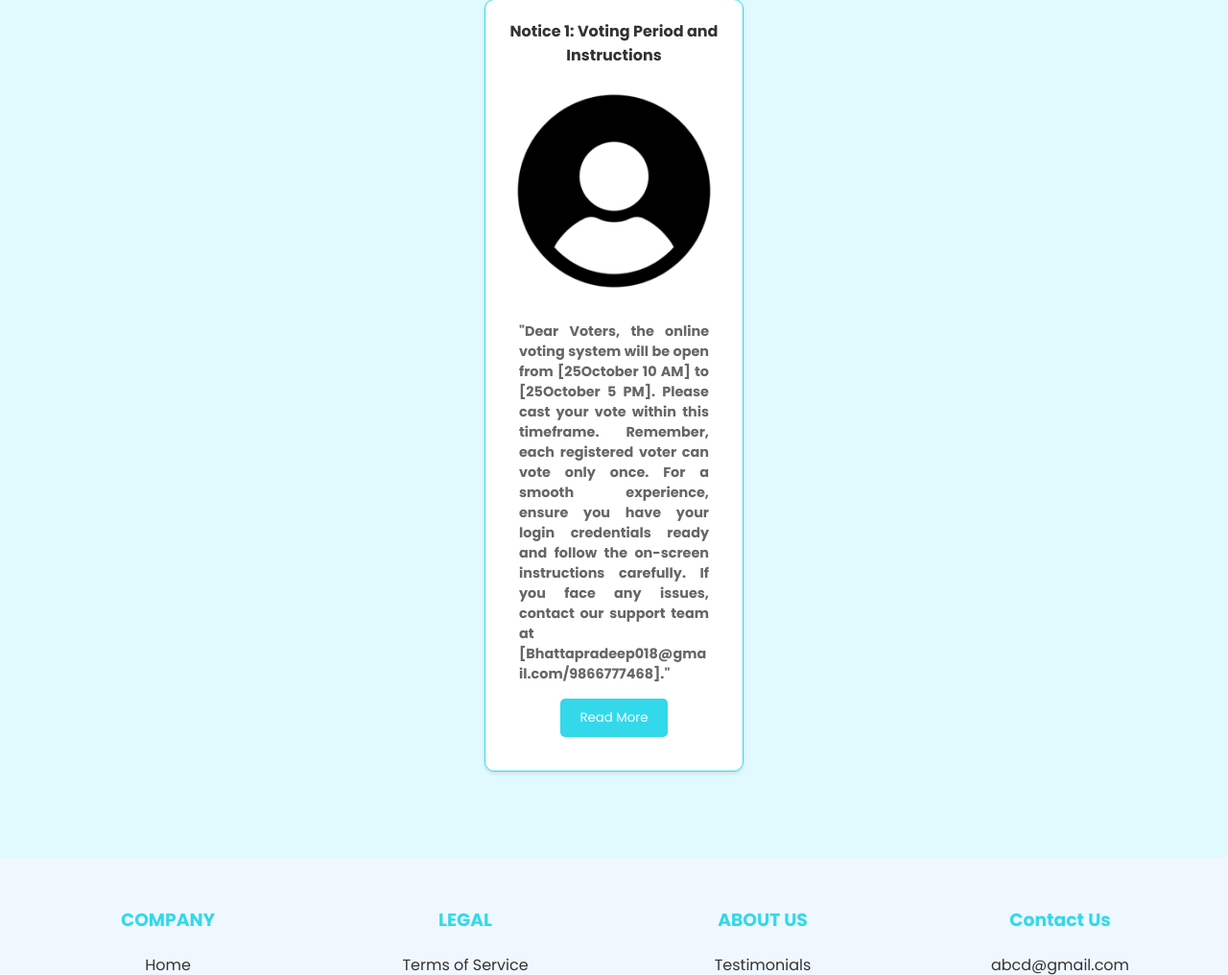
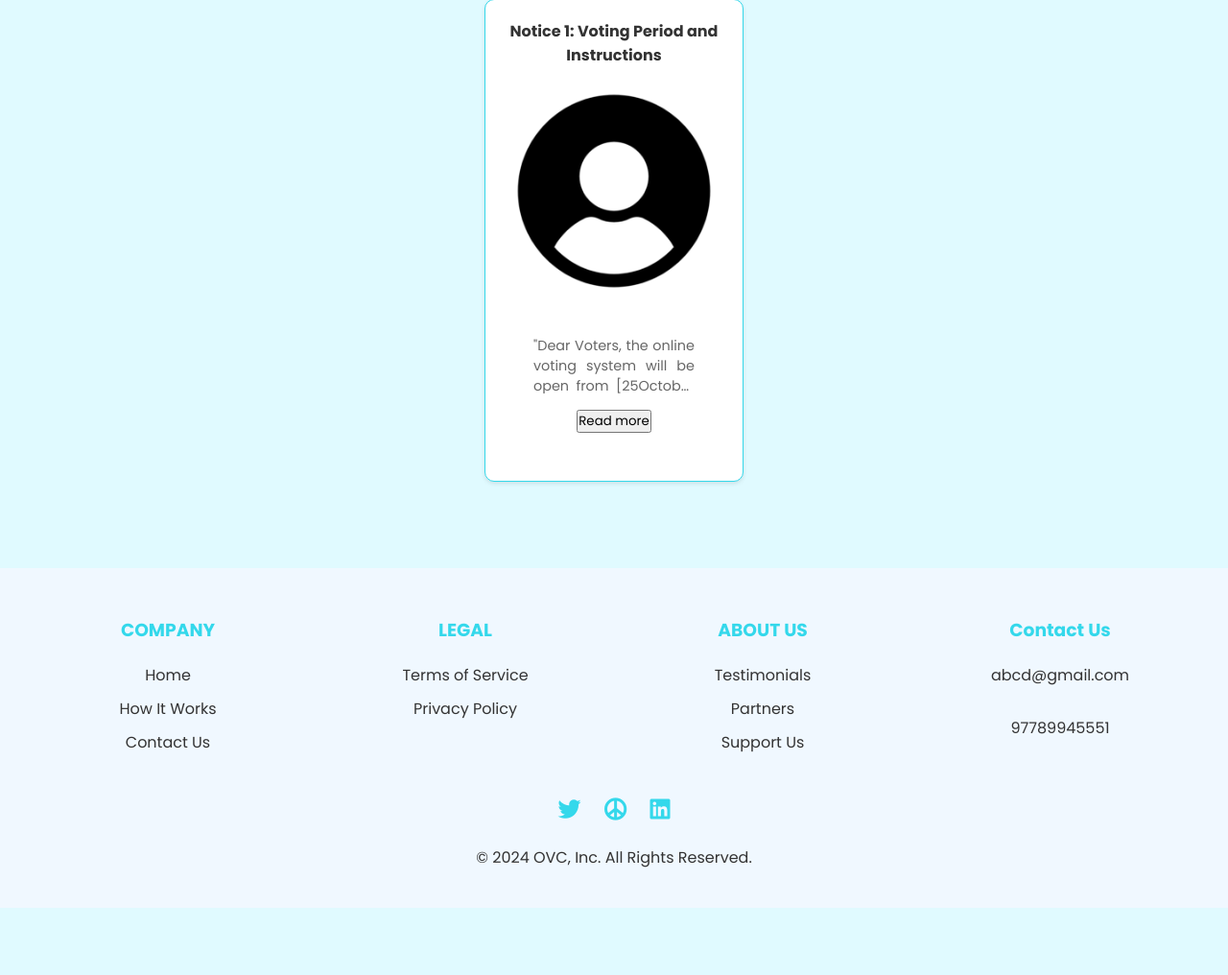
Before and after one commit to pradeepbhattaa/project8sem, a Django app: template project8sem/myapp/templates/myapp/notices.html in a window 1280 px wide. Shown: the part 196-1212 px from the top of the page at 96% size. After the commit the page ends 1142 px from the top, so only its background shows below. Run offline with Django 5.2, Linux system fonts and the light colour scheme; the template is opened without the code that fills it: values that come from a table or form of the project are taken from there, others are empty; data comes from the database, SQL or seed files in the repository; both versions use the stored data as it was after the commit.

Commit message:
notices page updated

```diff
--- a/project8sem/myapp/static/myapp/css/notices.css
+++ b/project8sem/myapp/static/myapp/css/notices.css
@@ -165,6 +165,21 @@ h1 {
     background-color: #5eb051; /* Changed to match signup.css button hover */
 }
 
+.notice-description {
+    max-height: 60px;
+    overflow: hidden;
+    display: -webkit-box;
+    -webkit-line-clamp: 3;
+    -webkit-box-orient: vertical;
+    transition: max-height 0.3s ease;
+}
+
+.candidate-details.expanded .notice-description {
+    max-height: 1000px; /* or something very big */
+    -webkit-line-clamp: unset;
+}
+
+
 @media (max-width: 768px) {
     .candidate-card {
         width: calc(50% - 40px);
--- a/project8sem/myapp/templates/myapp/notices.html
+++ b/project8sem/myapp/templates/myapp/notices.html
@@ -65,8 +65,11 @@
                         <img src="{{ notice.notice_img.url }}" alt="Notice Image">
                     </div>
                     <div class="candidate-details">
-                        <p><strong>{{ notice.notice_description }}</strong></p>
-                        <button class="more-info-btn">Read More</button>
+                       <div class="candidate-details">
+    <p class="notice-description">{{ notice.notice_description }}</p>
+    <button class="read-more">Read more</button>
+</div>
+
                     </div>
                 </div>
                 {% endfor %}
@@ -109,5 +112,6 @@
     <script src="{% static 'myapp/js/profiledropdown.js' %}"></script>
     <script src="{% static 'myapp/js/navs.js' %}"></script>
     <script src="{% static 'myapp/js/profilesdropdown.js' %}"></script>
+     <script src="{% static 'myapp/js/notices.js' %}"></script>
 </body>
 </html>
```
Also changed, not shown: project8sem/db.sqlite3, project8sem/myapp/media/kyc_verification_photos/govindarawat246@gmail.com/image1.webp (added), project8sem/myapp/media/kyc_verification_photos/govindarawat246@gmail.com/logo.jpg (added), project8sem/myapp/media/kyc_verification_photos/govindarawat246@gmail.com/user_icon.png (added), project8sem/myapp/media/kyc_verification_photos/govindarawat246@gmail.com/voting.jpg (added), project8sem/myapp/media/notices/None/user_icon.png (added), project8sem/myapp/media/profile_picture/govindarawat246@gmail.com/image1.webp (added).
